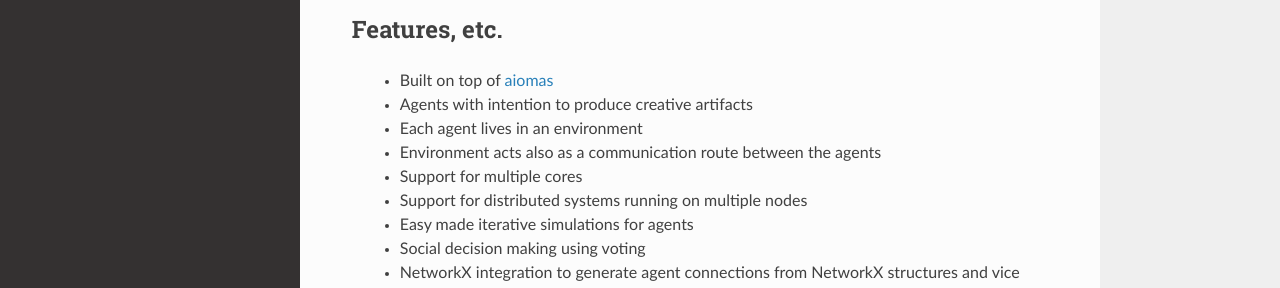
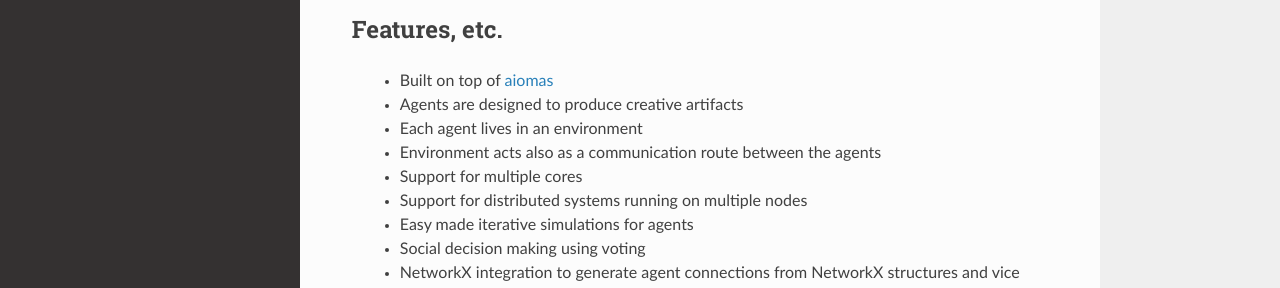
Before and after one commit to assamite/creamas, a Sphinx documentation site: the page built from docs/source/index.rst, in a window 1280 px wide. Shown: the part 319-607 px from the top of the page. Built offline with Sphinx 7.4.7 and the Read the Docs theme 2.0.0, drawn with Linux system fonts in a browser that asks for light colours.

Commit message:
Enhanced documentation.

```diff
--- a/docs/source/index.rst
+++ b/docs/source/index.rst
@@ -4,7 +4,7 @@
    contain the root `toctree` directive.
 
 Creamas - Creative Multi-Agent Systems
-======================================================
+======================================
 
 .. image:: _static/python-powered-w-70x28.png
 
@@ -15,24 +15,24 @@
 other purposes.
 
 Features, etc.
-----------------------------------
+--------------
 
-	* Built on top of `aiomas <https://aiomas.readthedocs.io/en/latest/>`_
-	* Agents with intention to produce creative artifacts
-	* Each agent lives in an environment
-	* Environment acts also as a communication route between the agents
-	* Support for multiple cores
-	* Support for distributed systems running on multiple nodes
-	* Easy made iterative simulations for agents
-	* Social decision making using voting
-	* NetworkX integration to generate agent connections from NetworkX structures and vice versa
+   * Built on top of `aiomas <https://aiomas.readthedocs.io/en/latest/>`_
+   * Agents are designed to produce creative artifacts
+   * Each agent lives in an environment
+   * Environment acts also as a communication route between the agents
+   * Support for multiple cores
+   * Support for distributed systems running on multiple nodes
+   * Easy made iterative simulations for agents
+   * Social decision making using voting
+   * NetworkX integration to generate agent connections from NetworkX structures and vice versa
 
 See :doc:`overview` for a more detailed introduction to the library's main components.
 Project's main repository is in `github <https://github.com/assamite/creamas>`_.
 
 .. toctree::
    :hidden:
-   :maxdepth: 2
+   :maxdepth: 3
 
    overview
    install
```
Also changed, not shown: 1 other file.
